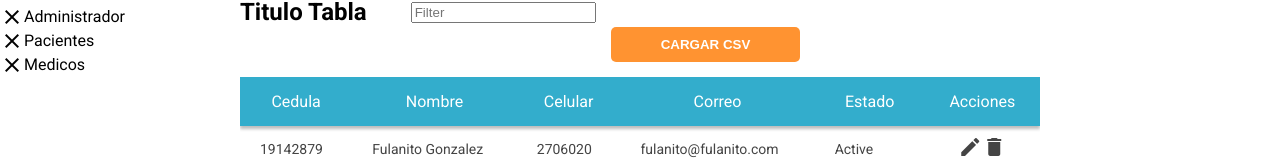
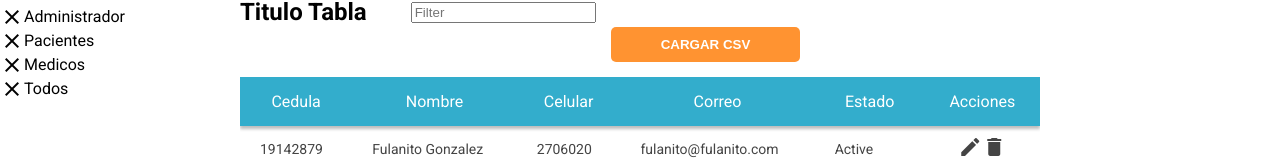
Before and after one commit to IntiDev/InVitro, a React app: page /adminUser in a window 1280 px wide. Shown: the part 373-540 px from the top of the page. Built offline with nearby package versions, Linux system fonts and the light colour scheme.

Commit message:
[ADD] Adds feature to filter users by name and category

```diff
--- a/src/components/SideMenu.jsx
+++ b/src/components/SideMenu.jsx
@@ -1,7 +1,9 @@
+/* eslint-disable jsx-a11y/click-events-have-key-events */
+/* eslint-disable jsx-a11y/no-static-element-interactions */
 import React from 'react';
 import '../styles/components/SideMenu.styl';
 
-const SideMenu = () => {
+const SideMenu = ({ useFilter }) => {
   const menuInfo = [
     {
       linkName: 'Administrador',
@@ -15,14 +17,18 @@ const SideMenu = () => {
       linkName: 'Medicos',
       icon: 'clear',
     },
+    {
+      linkName: 'Todos',
+      icon: 'clear',
+    },
   ];
   return (
     <div className="sideMenu">
       <h2 className="sideMenu__title">Filtros</h2>
       {menuInfo.map(item => (
-        <div className="sideMenu__link">
+        <div className="sideMenu__link" key={item.linkName}>
           <span className="material-icons">{item.icon}</span>
-          <span>{item.linkName}</span>
+          <span onClick={() => useFilter(item.linkName)}>{item.linkName}</span>
         </div>
       ))}
     </div>
--- a/src/components/Table.jsx
+++ b/src/components/Table.jsx
@@ -2,7 +2,7 @@ import React from 'react';
 import OpenModal from './OpenModal';
 import '../styles/components/Table.styl';
 
-const Table = ({ users }) => {
+const Table = ({ users, history }) => {
   const data = {
     tableViewData: ['Cedula', 'Nombre', 'Celular', 'Correo', 'Estado'],
     userInformation: users,
@@ -27,7 +27,7 @@ const Table = ({ users }) => {
             <td className="Table__cell">{item.email}</td>
             <td className="Table__cell">{item.state}</td>
             <td className="Table__actions">
-              <OpenModal type="edit" item={item} />
+              <OpenModal type="edit" item={item} history={history} />
               <OpenModal type="delete" item={item} />
             </td>
           </tr>
--- a/src/components/UpdateForm.jsx
+++ b/src/components/UpdateForm.jsx
@@ -15,10 +15,12 @@ const UpdateForm = props => {
     email: item.email,
     phone: item.phone,
     state: item.state,
+    rol: item.rol,
   });
 
   const handleUpdateUser = () => {
     props.updateUser(user);
+    console.log(user);
     onCloseModal();
   };
 
--- a/src/index.js
+++ b/src/index.js
@@ -16,11 +16,7 @@ const initialState = {
       email: 'fulanito@fulanito.com',
       phone: '2706020',
       state: 'Active',
-      rol: {
-        idRol: 'ABC1235POI',
-        'nameRol/typeRol': 'ADMIN',
-        status: 'Activate/Inactive',
-      },
+      rol: 'Administrador',
     },
     {
       idUser: '2',
@@ -29,11 +25,7 @@ const initialState = {
       email: 'pepe@perez.com',
       phone: '2706020',
       state: 'Desactive',
-      rol: {
-        idRol: 'ABC1235POI',
-        'nameRol/typeRol': 'ADMIN',
-        status: 'Activate/Inactive',
-      },
+      rol: 'Pacientes',
     },
     {
       idUser: '3',
@@ -42,11 +34,7 @@ const initialState = {
       email: 'fulanito@fulanito.com',
       phone: '2706020',
       state: 'Active',
-      rol: {
-        idRol: 'ABC1235POI',
-        'nameRol/typeRol': 'ADMIN',
-        status: 'Activate/Inactive',
-      },
+      rol: 'Medicos',
     },
   ],
 };
--- a/src/pages/AdminUserHome.jsx
+++ b/src/pages/AdminUserHome.jsx
@@ -1,4 +1,4 @@
-import React from 'react';
+import React, { useState } from 'react';
 import { Link } from 'react-router-dom';
 import { connect } from 'react-redux';
 import SideMenu from '../components/SideMenu';
@@ -7,14 +7,40 @@ import '../styles/pages/AdminUserHome.styl';
 import Button from '../components/Button';
 
 const AdminUserHome = ({ users, history }) => {
+  const [filterBy, setFilter] = useState('Todos');
+
+  const filteredUsers = useFilter => {
+    if (
+      useFilter === 'Medicos' ||
+      useFilter === 'Pacientes' ||
+      useFilter === 'Administrador'
+    ) {
+      return users.filter(user => user.rol === useFilter);
+    }
+    if (useFilter === 'Todos') {
+      return users;
+    }
+    return users.filter(user =>
+      user.name.toLowerCase().includes(useFilter.toLowerCase())
+    );
+  };
+
+  const filterSelected = menuFilter => {
+    setFilter(menuFilter);
+  };
+
+  const handleChange = e => {
+    setFilter(e.target.value);
+  };
+
   return (
     <div className="userHome__container">
-      <SideMenu />
+      <SideMenu useFilter={filterSelected} />
       <div className="userHome__table">
         <div className="userHome__tableActions">
           <div className="userHome__tableActions__filter">
             <h2> Titulo Tabla</h2>
-            <input type="text" placeholder="Filter" />
+            <input type="text" placeholder="Filter" onChange={handleChange} />
           </div>
           <div>
             <Link to="/register">
@@ -23,7 +49,7 @@ const AdminUserHome = ({ users, history }) => {
             <Button text="Cargar CSV " />
           </div>
         </div>
-        <Table users={users} history={history} />
+        <Table users={filteredUsers(filterBy)} history={history} />
       </div>
     </div>
   );
```
